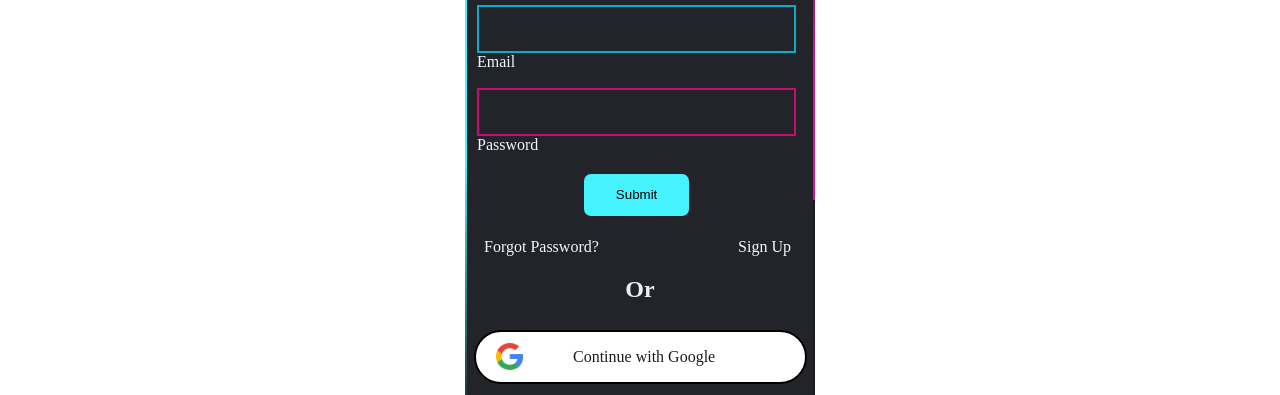
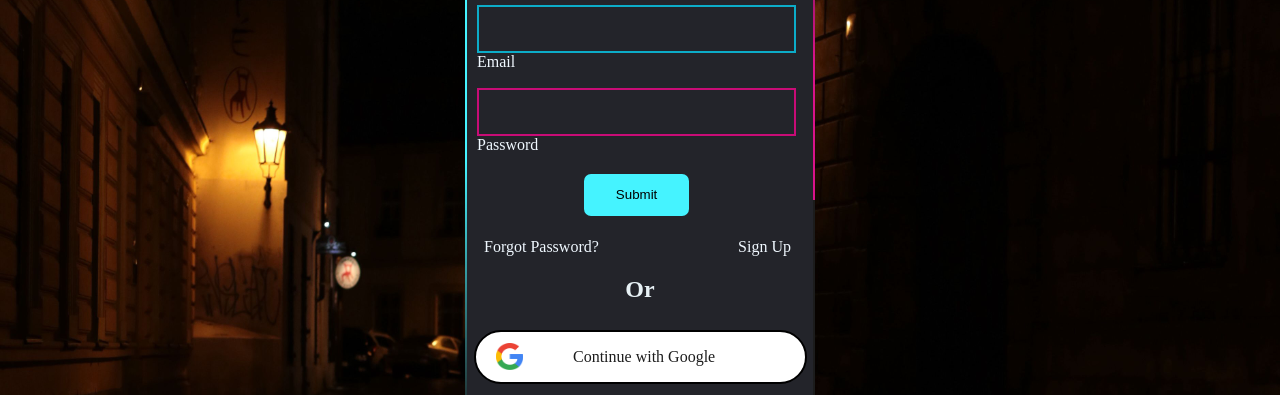
Before and after one commit to fredrickomondiodongo/Login-Page, a plain HTML site: page index.html in a window 1280 px wide. Shown: the part 157-552 px from the top of the page. Drawn offline with Linux system fonts and the light colour scheme.

Commit message:
Update style.css

```diff
--- a/style.css
+++ b/style.css
@@ -4,7 +4,7 @@ body{
     flex-direction: column;
     align-items: center;
     justify-content: center;
-    background:url(logo/abstract-falling-lights-dark-background-vector-1489468.jpg);
+    background:url(abstract-falling-lights-dark-background-vector-1489468.jpg);
     background-size: cover;
 
     height: 90vh;
```
